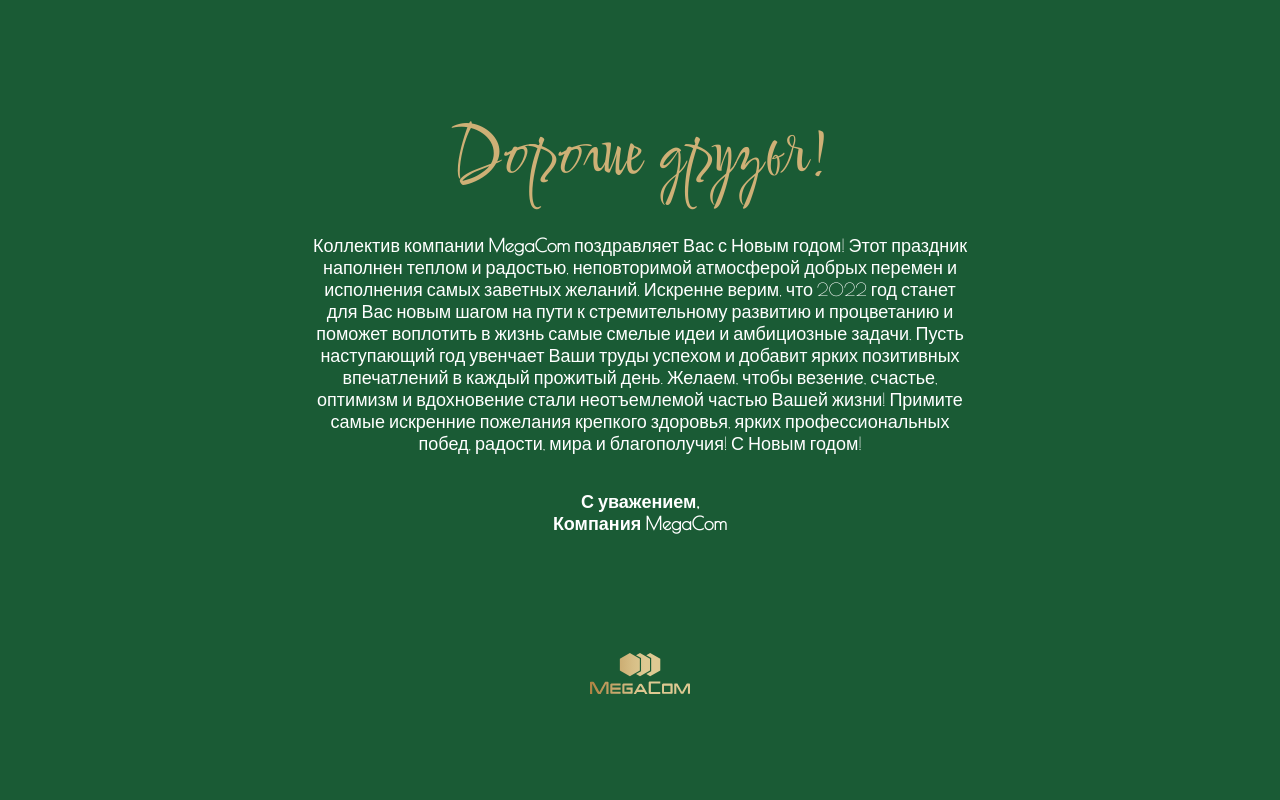
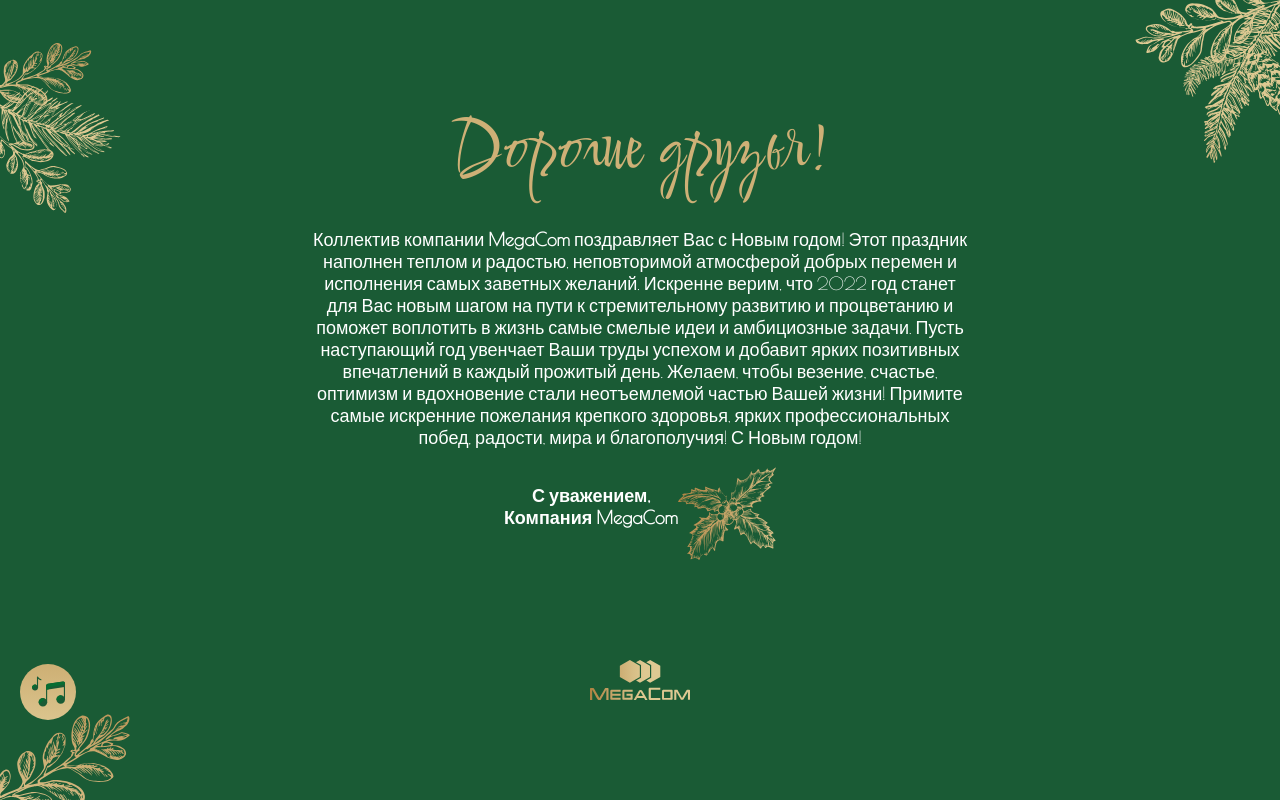
Before and after one commit to demichev-artur/new_year, a plain HTML site: page index.html in a window 1280 px wide. Drawn offline with nearby package versions, Linux system fonts and the light colour scheme; a web font is replaced by a local one.

Commit message:
fix: true src to img

```diff
--- a/index.html
+++ b/index.html
@@ -13,12 +13,11 @@
           type="text/css"/>
 </head>
 <body>
-<img class="top-left" src="./images/top-left.svg" alt="">
-<img class="bottom-left" src="./images/bottom-left.svg" alt="">
+<img class="top-left" src="/images/top-left.svg" alt="">
+<img class="bottom-left" src="/images/bottom-left.svg" alt="">
 <span class="music_text">Включите мелодию</span>
-<img class="music" src="./images/music.svg" alt="">
-<img class="top-right" src="./images/top-right.svg" alt="">
-<img src="./images/" alt="">
+<img class="music" src="/images/music.svg" alt="">
+<img class="top-right" src="/images/top-right.svg" alt="">
 <div class="wrapper">
     <div class="content">
         <h1>Дорогие друзья!</h1>
```
Also changed, not shown: images/bottom-left.svg (added), images/center.svg (added), images/music.svg (added), images/top-left.svg (added), images/top-right.svg (added).
